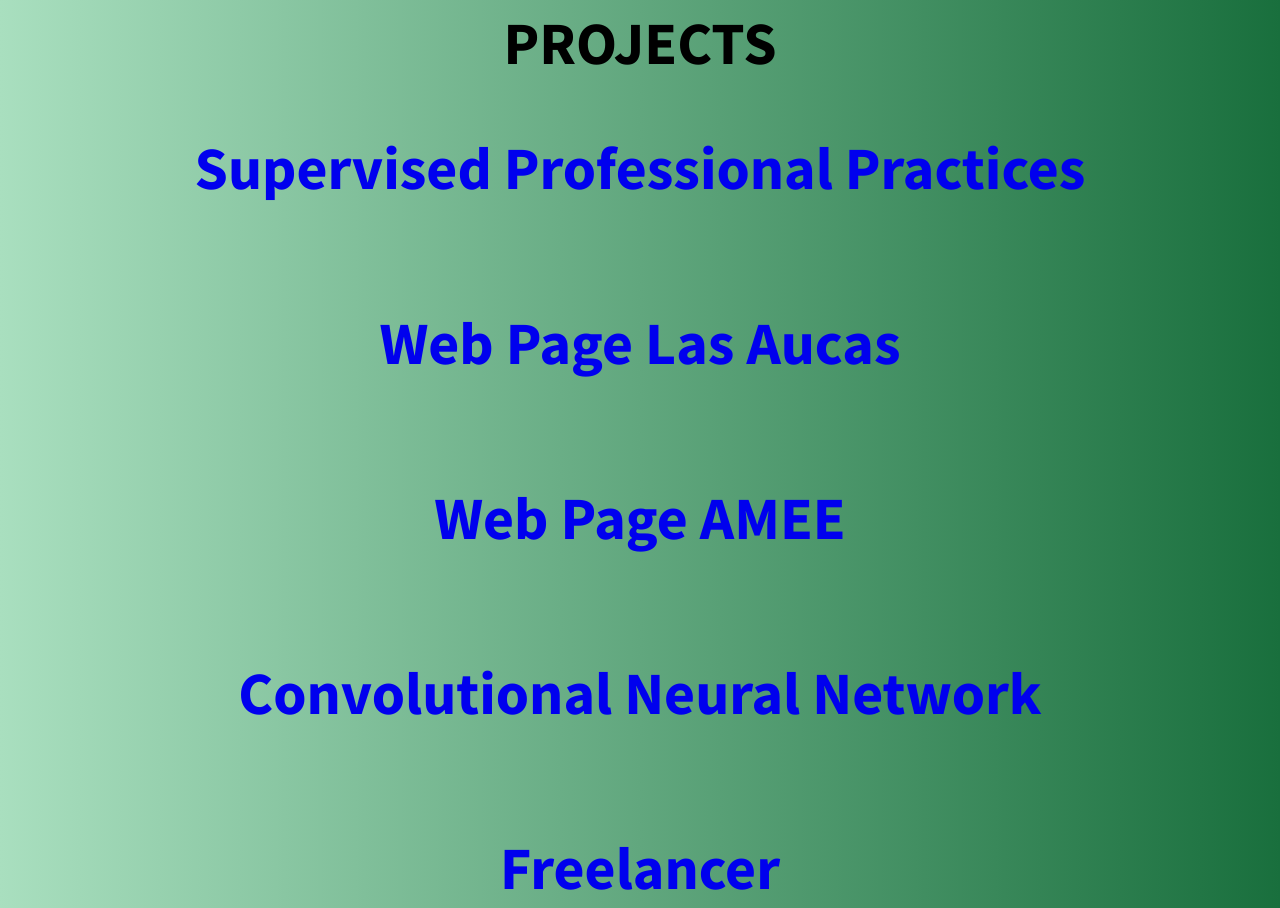
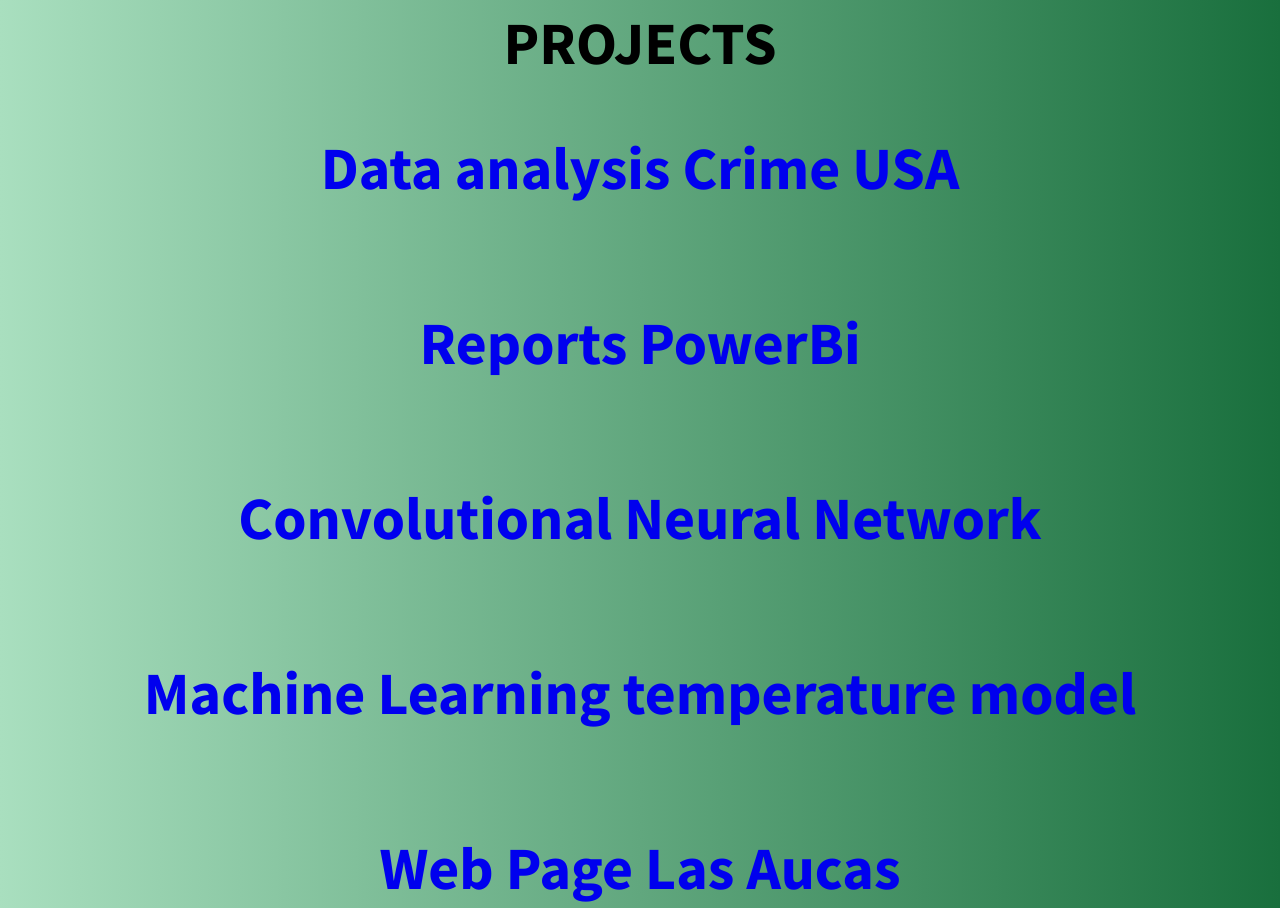
Before and after one commit to denismembrive/curriculum-vitae-denismembrive.github.io, a plain HTML site: page index.html in a window 1280 px wide. Shown: the part 1660-2568 px from the top of the page. Drawn offline with Linux system fonts and the light colour scheme.

Commit message:
Proyectos nuevos

```diff
--- a/index.html
+++ b/index.html
@@ -96,8 +96,22 @@
           <section id="projects" class="content services">
             <h2>PROJECTS</h2>
             <br>
-            <a href="images/PracticaProfesionalSupervisadaEntrega.pdf" target="_blank">
-                <h1>Supervised Professional Practices</h1>
+            <a href="https://github.com/denismembrive/DataAnalisis-Crimen-EEUU" target="_blank">
+                <h1>Data analysis Crime USA</h1>
+            <br>
+            <br>
+            <a href="https://github.com/denismembrive/PowerBi-Reportes" target="_blank">
+                <h1>Reports PowerBi</h1>
+            </a>
+            <br>
+            <br>
+            <a href="https://github.com/denismembrive/RedNeuronalConvolucional" target="_blank">
+                <h1>Convolutional Neural Network</h1>
+            </a>
+            <br>
+            <br>
+            <a href="https://github.com/denismembrive/MachineLearning-Temperatura" target="_blank">
+                <h1>Machine Learning temperature model</h1>
             </a>
             <br>
             <br>
@@ -111,13 +125,13 @@
             </a>
             <br>
             <br>
-            <a href="https://github.com/denismembrive/RedNeuronalConvolucional" target="_blank">
-                <h1>Convolutional Neural Network</h1>
+            <a href="https://github.com/denismembrive?tab=repositories" target="_blank">
+                <h1>Freelancer</h1>
             </a>
             <br>
             <br>
-            <a href="https://github.com/denismembrive?tab=repositories" target="_blank">
-                <h1>Freelancer</h1>
+            <a href="images/PracticaProfesionalSupervisadaEntrega.pdf" target="_blank">
+                <h1>Supervised Professional Practices</h1>
             </a>
           </section>
 
```
